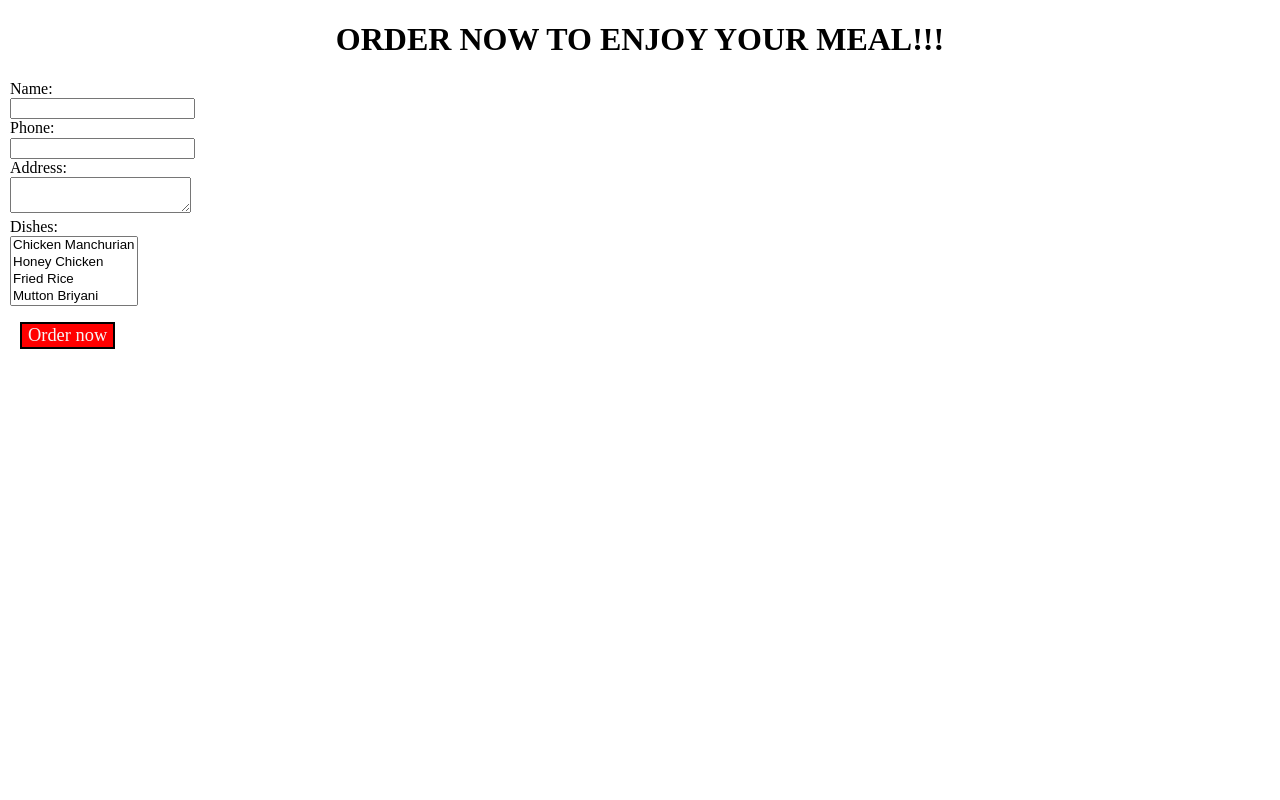
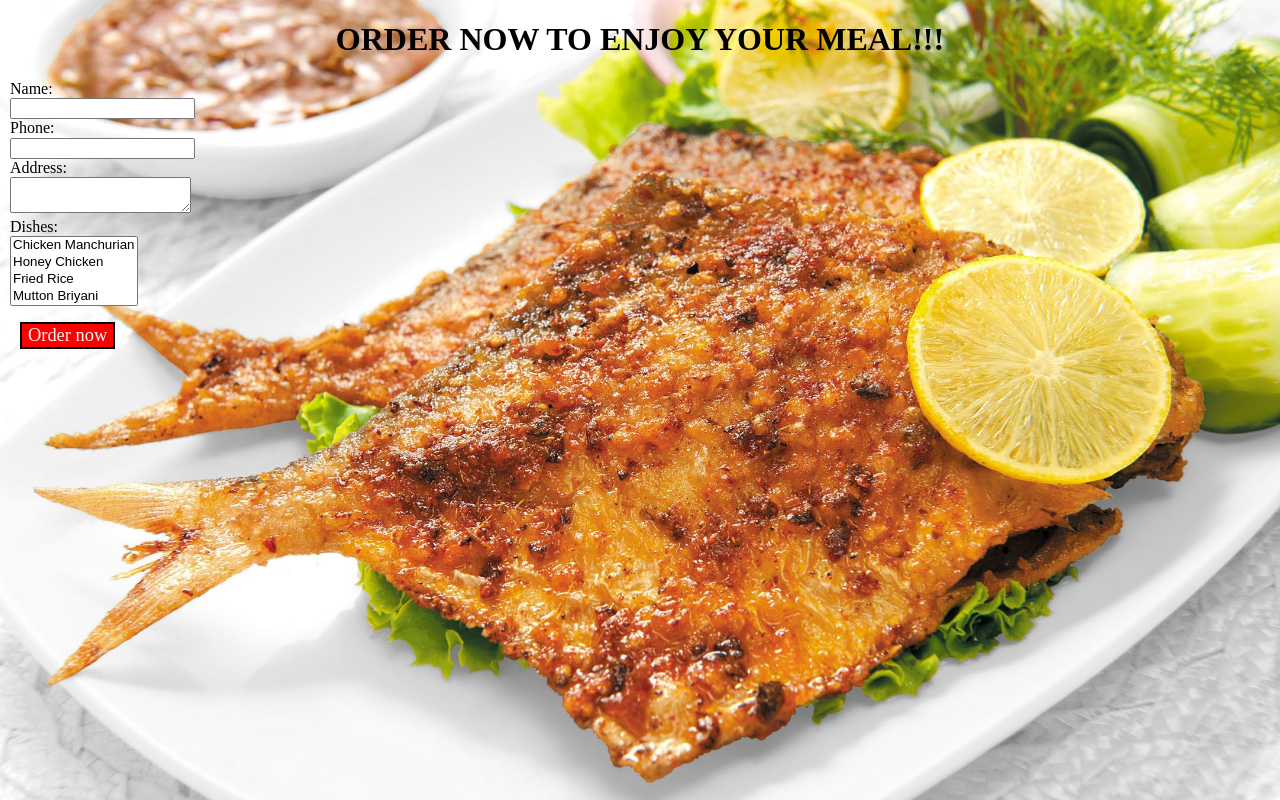
Before and after one commit to dhakshi128/restaurantwebsite, a plain HTML site: page ordernow.html in a window 1280 px wide. Drawn offline with Linux system fonts and the light colour scheme.

Commit message:
Update ordernow.html

```diff
--- a/ordernow.html
+++ b/ordernow.html
@@ -36,7 +36,7 @@
 	height:auto;
 	color:white;
 	margin: 0px;
-	background-image: url('image1/fish fry.jpg');
+	background-image: url('fish fry.jpg');
 	background-repeat: no-repeat;
 	background-size: cover;
 
```
